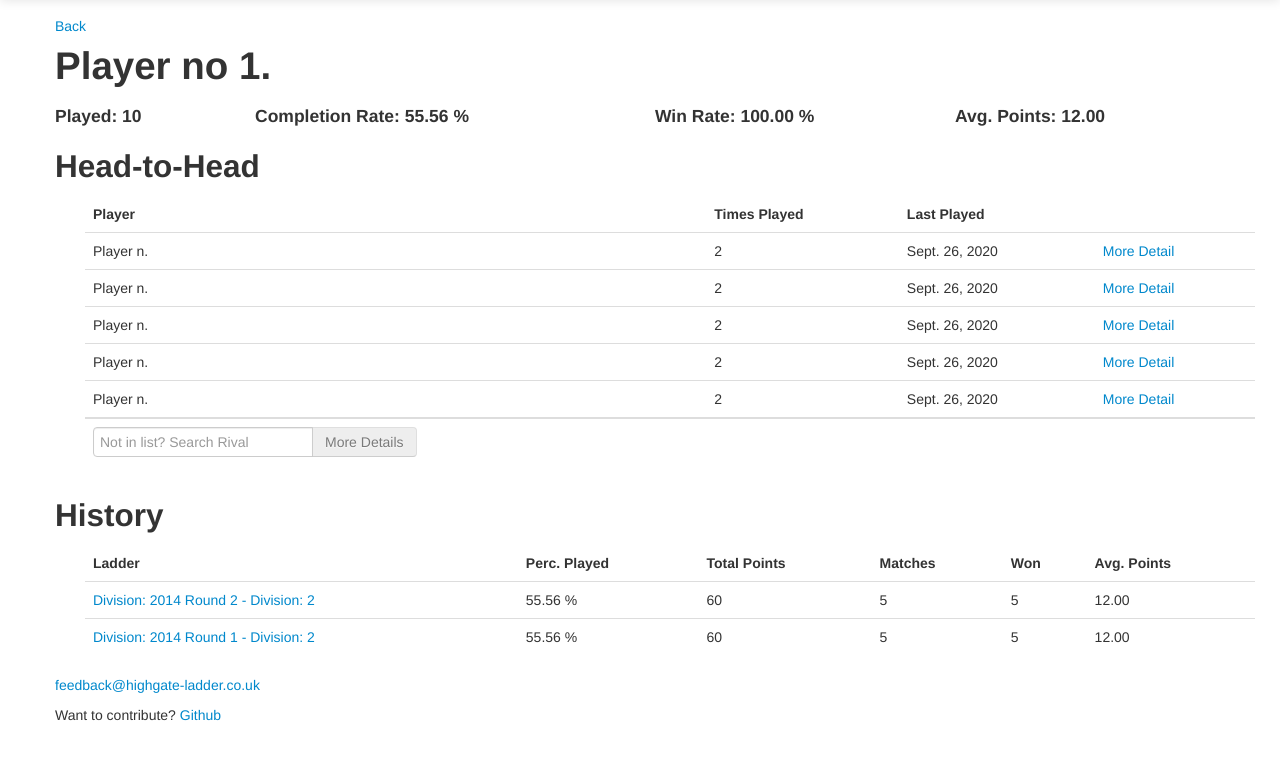
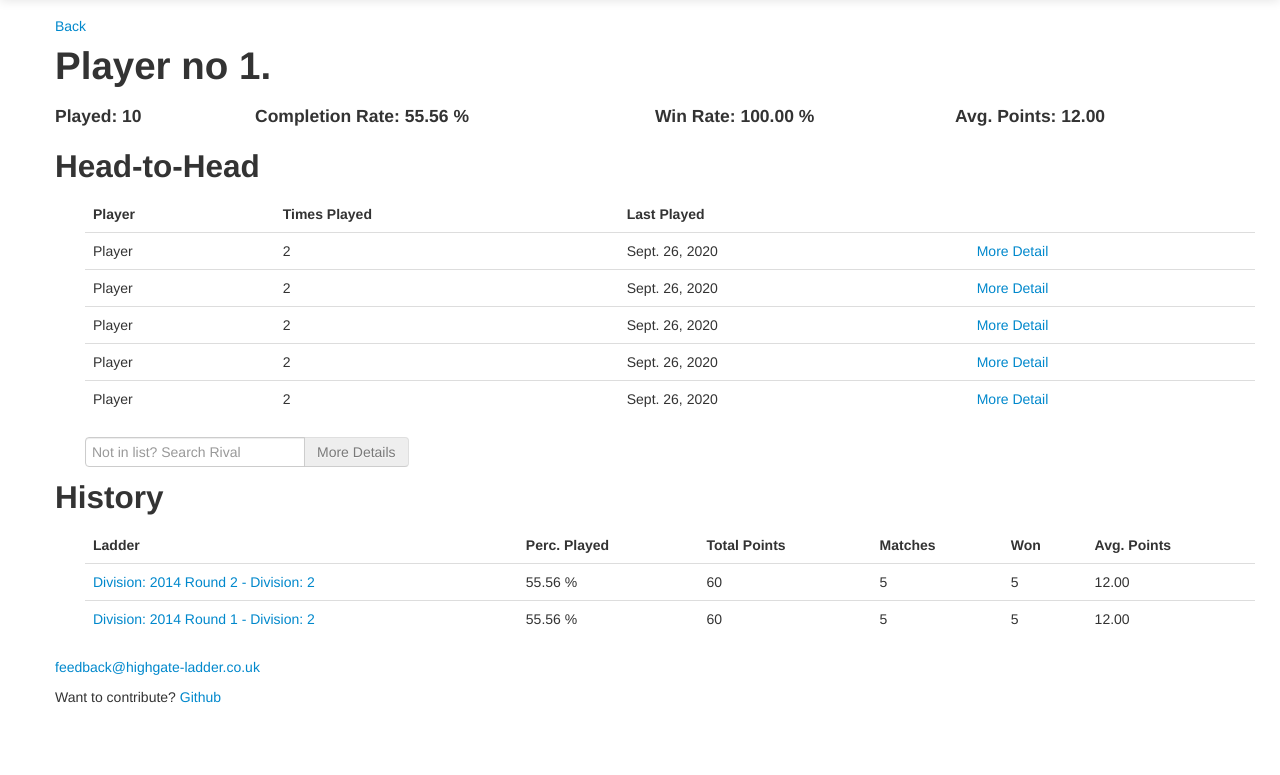
Before and after one commit to jzahedieh/django-tennis-ladder, a Django app: page /player/1/ in a window 1280 px wide. Shown: the part 44-819 px from the top of the page. After the commit the page ends 747 px from the top, so only its background shows below. Run offline with Django 3.2, Linux system fonts and the light colour scheme; data comes from the database, SQL or seed files in the repository; some libraries are stand-ins or nearby versions.

Commit message:
fix mobile player view

```diff
--- a/ladder/templates/ladder/player/history.html
+++ b/ladder/templates/ladder/player/history.html
@@ -14,7 +14,7 @@
     <h2>Head-to-Head</h2>
 
     <div class="span12">
-        <table cellspacing="1" id="head-table" class="table table">
+        <table id="head-table" class="table">
             <thead>
             <tr>
                 <th>Player</th>
@@ -27,24 +27,21 @@
             <tbody>
             {% for h in head %}
                 <tr>
-                    <td>{{ h.opponent__first_name }} {{ h.opponent__last_name|slice:":1" }}.</td>
+                    <td>{{ h.opponent__first_name }}</td>
                     <td>{{ h.times_played|floatformat:"0" }}</td>
                     <td>{{ h.last_played }}</td>
                     <td><a href="{% url 'head_to_head' player.id h.opponent %}">More Detail</a></td>
                 </tr>
             {% endfor %}
             </tbody>
-            <tr>
-                <td>
+        </table>
+
                     <form class="pull-left input-append" id="h2h_form">
                         <input id="h2h-search" type="text" name="player_name" placeholder="Not in list? Search Rival"
                                data-provide="typeahead"
                                autocomplete="off">
                         <button id="h2h_button" type="submit" disabled="disabled" class="btn">More Details</button>
                     </form>
-                </td>
-            </tr>
-        </table>
 
         <script type="text/javascript">
             (function () {
@@ -81,7 +78,7 @@
 
     <h2>History</h2>
     <div class="span12">
-        <table cellspacing="1" id="seasons-table" class="table">
+        <table id="seasons-table" class="table">
             <thead>
             <tr>
                 <th>Ladder</th>
```
